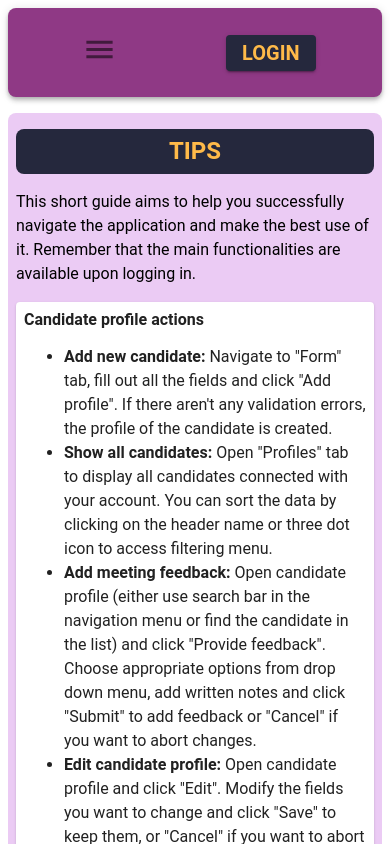
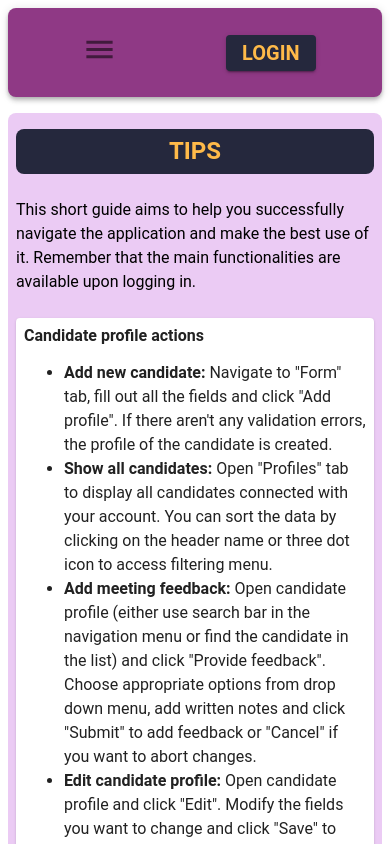
Before and after one commit to MateuszKuruc/ATS-recruitment-app, a React (Create React App) app in the folder ats-frontend/: page /tips in a window 390 px wide. Shown: the top 844 px of the page. Built offline with nearby package versions, Linux system fonts and the light colour scheme; no server answers; what @fvilers/disable-react-devtools would draw is missing.

Commit message:
tweak tips tab for mobile display

```diff
--- a/ats-frontend/src/components/Info/Tips.js
+++ b/ats-frontend/src/components/Info/Tips.js
@@ -23,8 +23,8 @@ const Intro = styled.div`
     margin-bottom: 1.5rem;
 
     @media (max-width: 768px) {
-      margin-bottom: 1rem;
-      margin-top: 0.5rem;
+      margin-bottom: 1.5rem;
+      margin-top: 1rem;
     }
   }
 `;
```
